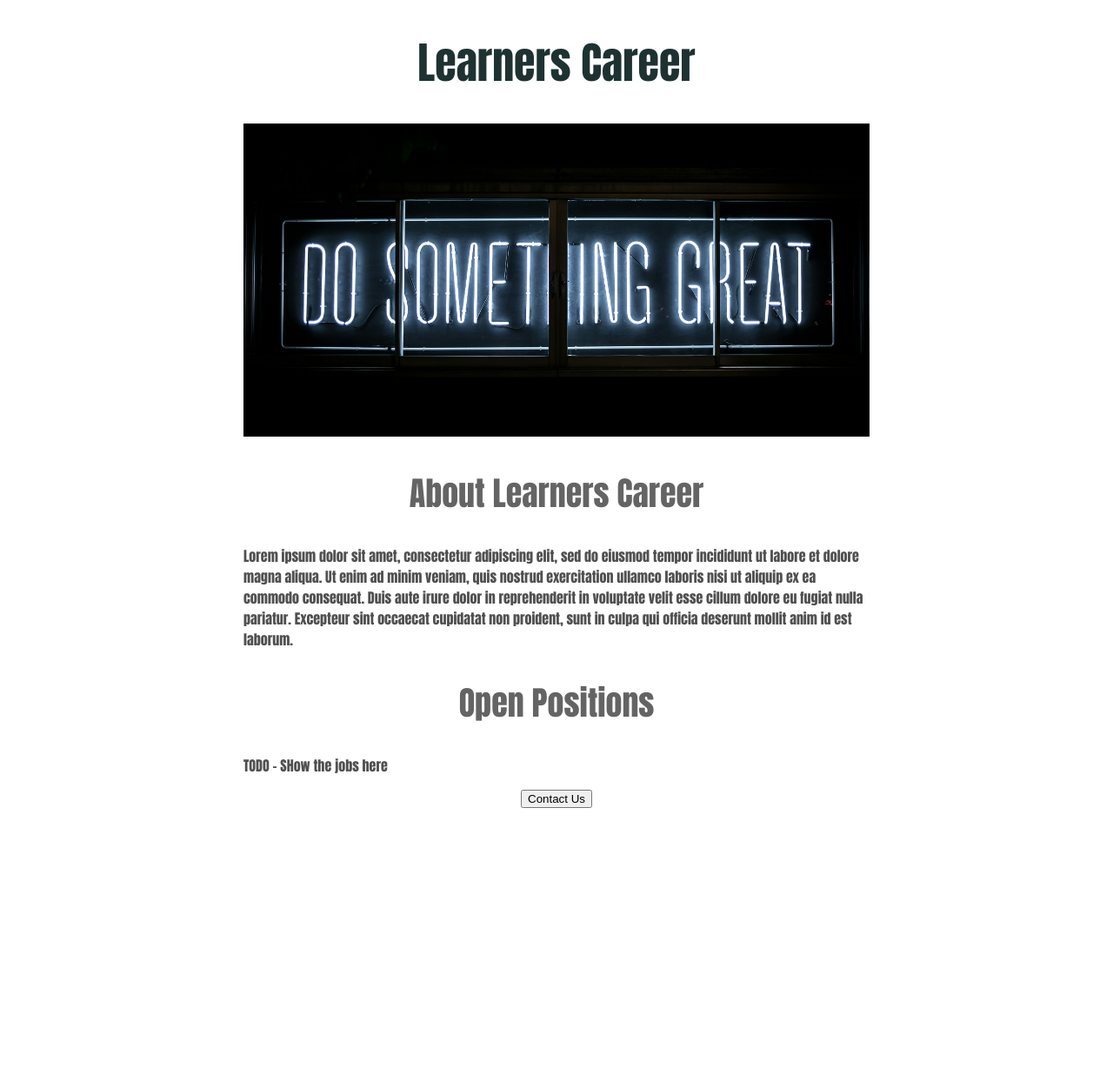
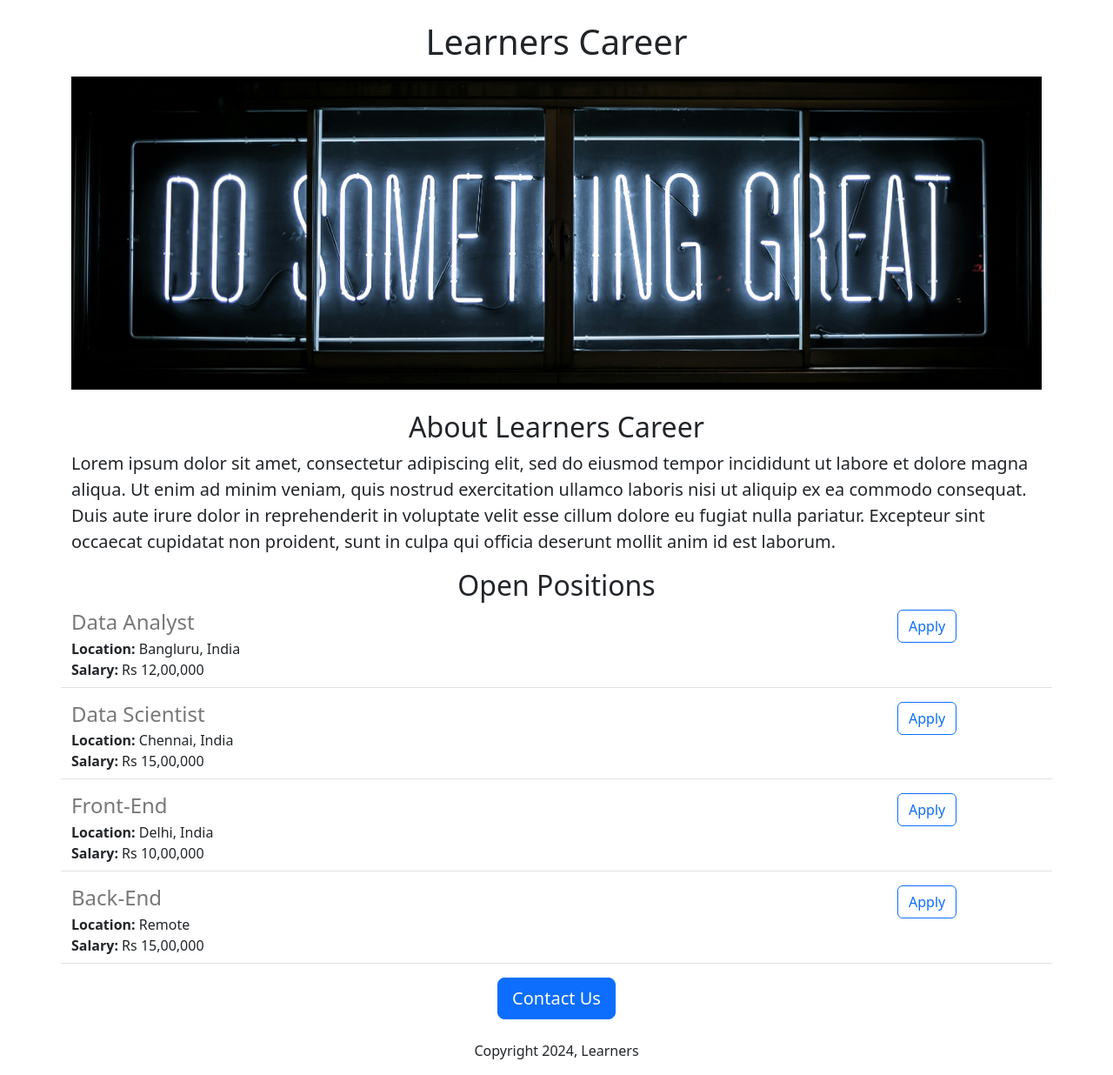
Before and after one commit to ashu7osh/Learners-Career-website, a Flask app: page / in a window 1280 px wide. Shown: the whole page at 87% size. Before the commit the page ends 929 px from the top, so only its background shows below. Run offline with Flask 3, Linux system fonts and the light colour scheme.

Commit message:
add jobitem file for easier data access and do not mess in home.html file also added jsonify to show the data in the json object

```diff
--- a/app.py
+++ b/app.py
@@ -1,9 +1,37 @@
-from flask import Flask, render_template
+from flask import Flask, render_template, jsonify
 
 app = Flask(__name__)
 
+JOBS = [
+  {'id':1,
+   'Role':'Data Analyst',
+   'location': 'Bangluru, India',
+   'salary': 'Rs 12,00,000'
+  },
+  {'id':2,
+   'Role':'Data Scientist',
+    'location': 'Chennai, India',
+    'salary': 'Rs 15,00,000'
+  },
+  {'id':3,
+   'Role':'Front-End',
+    'location': 'Delhi, India',
+    'salary': 'Rs 10,00,000'
+  },
+  {'id':4,
+   'Role':'Back-End',
+    'location': 'Remote',
+    'salary': 'Rs 15,00,000'
+  }
+]
+
 @app.route("/")
 def hello_world():
-  return render_template('home.html')
+  return render_template('home.html',jobs=JOBS,static_folder='static',
+                         company_name='Learners')
+@app.route("/api/jobs")
+def list_jobs():
+  return jsonify(JOBS)
+
 if __name__ == '__main__':
   app.run(host='0.0.0.0',debug=True)
--- a/templates/home.html
+++ b/templates/home.html
@@ -1,53 +1,38 @@
 <!DOCTYPE html>
 <html>
   <head>
+    <meta charset="utf-8">
+    <meta name="viewport" content="width=device-width, initial-scale=1">
+    <link href="https://cdn.jsdelivr.net/npm/bootstrap@5.3.3/dist/css/bootstrap.min.css" rel="stylesheet" integrity="sha384-QWTKZyjpPEjISv5WaRU9OFeRpok6YctnYmDr5pNlyT2bRjXh0JMhjY6hW+ALEwIH" crossorigin="anonymous">
     <title>
       Learning Careers
     </title>
     <style>
-      h1{
-        font-size: 50px;
-        font-family: Impact, Haettenschweiler, 'Arial Narrow Bold', sans-serif;
-        font-weight: normal;
-        color: rgb(30, 50, 50);
-        text-align: center;
-      }
-
       #banner{
         width: 100%;
         height: 360px;
         object-fit: cover;
       }
-      h2{
-        font-size: 38px;
-        font-family: Impact, Haettenschweiler, 'Arial Narrow Bold', sans-serif;
-        font-weight: normal;
-        color: rgb(100, 100, 100);
-        text-align: center;
-
-      }
-      p{
-        font-family: Impact, Haettenschweiler, 'Arial Narrow Bold', sans-serif;
-        color: rgb(80, 80, 80);
-      }
-      #container{
-        max-width: 720px;
-        margin:0 auto;
-
-      }
     </style>
   </head>
   <body>
-    <div id="container">
-      <h1>Learners Career</h1>
-      <img id="banner"
-  src="/Learners-Career-website/static/banner.jpg" height="320">
-      <h2>About Learners Career</h2>
-      <p>Lorem ipsum dolor sit amet, consectetur adipiscing elit, sed do eiusmod tempor incididunt ut labore et dolore magna aliqua. Ut enim ad minim veniam, quis nostrud exercitation ullamco laboris nisi ut aliquip ex ea commodo consequat. Duis aute irure dolor in reprehenderit in voluptate velit esse cillum dolore eu fugiat nulla pariatur. Excepteur sint occaecat cupidatat non proident, sunt in culpa qui officia deserunt mollit anim id est laborum.</p>
-      <h2>Open Positions</h2>
-      <p>TODO - SHow the jobs here</p>
-      <div style="text-align: center;">
-        <button>Contact Us</button>
+    <div class="container">
+      <h1 class="text-center mt-4 mb-3">{{company_name}} Career</h1>
+      <!-- <img id="banner" class="img-fluid"
+  src="/Learners-Career-website/static/banner.jpg" height="320"> -->
+  <img class="img-fluid" id="banner"
+  src="{{ url_for('static', filename='images/banner.jpg') }}" alt="Image Description" height="320">
+      <h2 class="text-center mt-4 ">About Learners Career</h2>
+      <p class="lead">Lorem ipsum dolor sit amet, consectetur adipiscing elit, sed do eiusmod tempor incididunt ut labore et dolore magna aliqua. Ut enim ad minim veniam, quis nostrud exercitation ullamco laboris nisi ut aliquip ex ea commodo consequat. Duis aute irure dolor in reprehenderit in voluptate velit esse cillum dolore eu fugiat nulla pariatur. Excepteur sint occaecat cupidatat non proident, sunt in culpa qui officia deserunt mollit anim id est laborum.</p>
+      <h2 class="text-center">Open Positions</h2>
+      <div>
+        {% for job in jobs %}
+        {%include 'jobitem.html'%}
+        {% endfor %}
+      </div>
+      <div class="text-center">
+        <button class="btn btn-primary btn-lg">Contact Us</button>
+        <p class="mt-4"> Copyright 2024, Learners</p>
       </div>
     </div>
 
--- /dev/null
+++ b/templates/jobitem.html
@@ -0,0 +1,21 @@
+<div class="border-bottom row" style="margin-bottom: 16px; padding-bottom: 8px;">
+    <div class="col-10">
+      <h4 style="color: rgb(120, 120, 120); margin-bottom: 4px;">
+        {{ job['Role'] }}
+      </h4>
+      <div >
+        <b>Location:</b> {{job['location']}}
+      </div>
+      {% if 'salary' in job%}
+      <div >
+        <b>Salary:</b> {{job['salary']}}
+      </div>
+      {% endif %}
+    </div>
+    <div class="col-2">
+      <button type="button" class="btn btn-outline-primary">
+       Apply
+      </button>
+    </div>
+
+</div>
```
Also changed, not shown: static/images/banner.jpg (renamed from static/banner.jpg).
